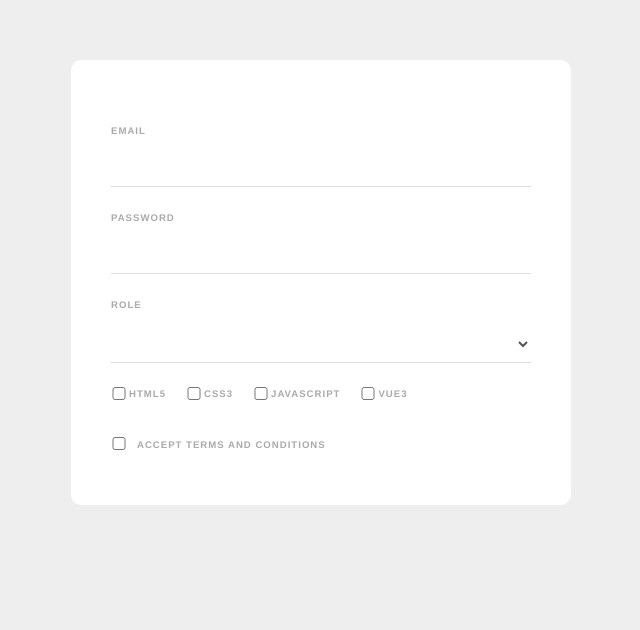
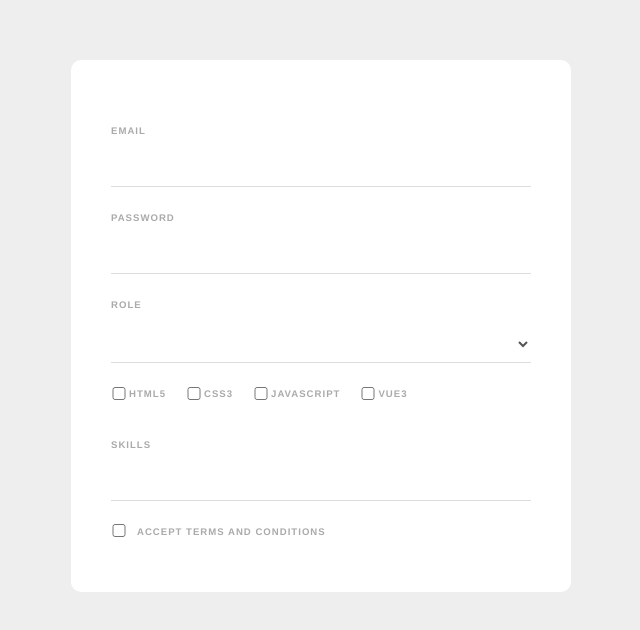
Before and after one commit to PauGarciaMartinez/vue-web-form, a Vue app: page / in a window 1280 px wide. Shown: the top 630 px of the page, without its empty margins (319-959 px from the left). Built offline with nearby package versions, Linux system fonts and the light colour scheme.

Commit message:
Add skills pills input

```diff
--- a/src/components/SignUpForm.vue
+++ b/src/components/SignUpForm.vue
@@ -26,6 +26,12 @@
       <label>Vue3</label>
     </div>
 
+    <label>Skills</label>
+    <input type="text" v-model="tempSkill" @keydown.enter.prevent="addSkill">
+    <div v-for="skill in skills" :key="skill" class="pill">
+      {{ skill }}
+    </div>
+
     <div class="terms">
       <input type="checkbox" v-model="terms" required>
       <label>Accept terms and conditions</label>
@@ -43,7 +49,20 @@
       password: '',
       role: '',
       terms: false,
-      languages: []
+      languages: [],
+      tempSkill: '',
+      skills: []
+    }
+  },
+  methods: {
+    addSkill(e) {
+      if (this.tempSkill && !this.skills.includes(this.tempSkill)) {
+        this.skills.push(this.tempSkill.trim());
+      }
+      this.tempSkill = '';
+    },
+    removeSkill() {
+
     }
   }
 }
```
